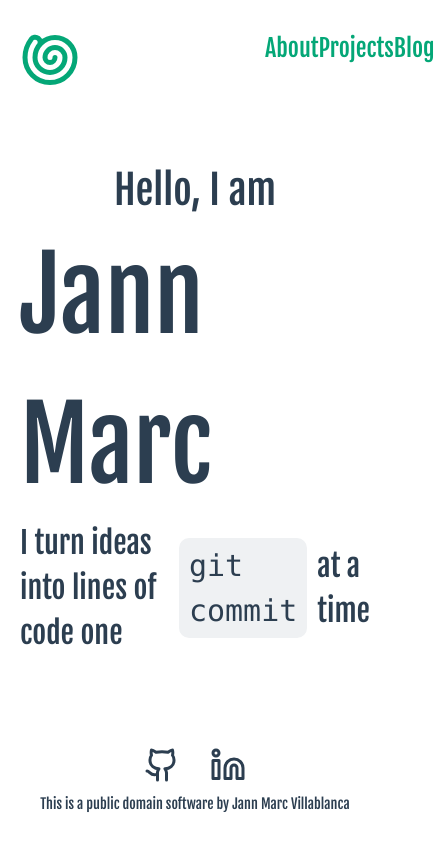
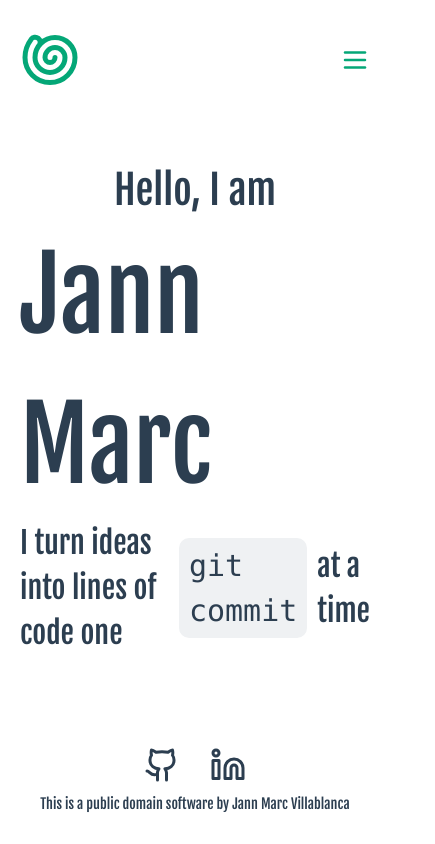
Before and after one commit to jfvillablanca/portfolio, a Vue app: page / in a window 390 px wide. Shown: the whole page, 435 px wide, since content can reach past the window. Built offline with nearby package versions, Linux system fonts and the light colour scheme.

Commit message:
feat: make header nav responsive

```diff
--- a/src/App.vue
+++ b/src/App.vue
@@ -1,6 +1,26 @@
 <script setup lang="ts">
 import { RouterLink, RouterView } from 'vue-router'
-import { Github, Linkedin, Shell } from 'lucide-vue-next'
+import { Github, Linkedin, Menu, Shell } from 'lucide-vue-next'
+import { ref, onMounted } from 'vue'
+
+const isShowMenu = ref(false)
+function toggleMenu() {
+    isShowMenu.value = !isShowMenu.value
+}
+
+function hideMenu() {
+    isShowMenu.value = false
+}
+
+onMounted(() => {
+    document.addEventListener('click', () => {
+        hideMenu()
+    })
+
+    document.addEventListener('scroll', () => {
+        hideMenu()
+    })
+})
 </script>
 
 <template>
@@ -9,10 +29,13 @@ import { Github, Linkedin, Shell } from 'lucide-vue-next'
             <RouterLink to="/">
                 <Shell class="logo" :size="60" />
             </RouterLink>
-            <div class="links">
-                <RouterLink to="/about">About</RouterLink>
-                <RouterLink to="/projects">Projects</RouterLink>
-                <RouterLink to="/blog">Blog</RouterLink>
+            <button class="menu-button" @click.stop="toggleMenu">
+                <Menu />
+            </button>
+            <div :class="['links', { visible: isShowMenu }]">
+                <RouterLink to="/about" @click.stop="hideMenu">About</RouterLink>
+                <RouterLink to="/projects" @click.stop="hideMenu">Projects</RouterLink>
+                <RouterLink to="/blog" @click.stop="hideMenu">Blog</RouterLink>
             </div>
         </nav>
     </header>
@@ -38,6 +61,8 @@ import { Github, Linkedin, Shell } from 'lucide-vue-next'
 nav {
     --color-a: #04a777;
 
+    position: relative;
+
     @media (prefers-color-scheme: dark) {
         --color-a: #4cfac6;
         a {
@@ -59,11 +84,15 @@ header nav {
 
     font-size: 2.4rem;
 
-    .links {
-        width: 30%;
-        height: min-content;
-        display: flex;
-        justify-content: space-between;
+    .menu-button {
+        color: var(--color-a);
+        transition: 0.4s;
+
+        svg {
+            height: 3rem;
+            width: auto;
+        }
+    }
 
     a {
         position: relative;
@@ -88,6 +117,41 @@ header nav {
     a:hover::before {
         transform: scaleX(1.3);
         background-color: var(--color-a);
+    }
+
+    .links.visible {
+        position: absolute;
+        right: 0;
+        top: 100%;
+
+        display: flex;
+        gap: 2rem;
+        flex-direction: column;
+        align-items: flex-end;
+
+        padding: 1.2rem;
+        border-width: 1px;
+        border-color: var(--color-border);
+        border-radius: 1rem;
+
+        background-color: var(--color-background-mute);
+    }
+
+    .links {
+        display: none;
+    }
+
+    @media (min-width: 768px) {
+        .menu-button {
+            display: none;
+        }
+
+        .links {
+            width: 30%;
+            height: min-content;
+            display: flex;
+            gap: 2rem;
+            justify-content: space-between;
         }
     }
 }
```
Lines whose indentation alone changed are shown as unchanged.
